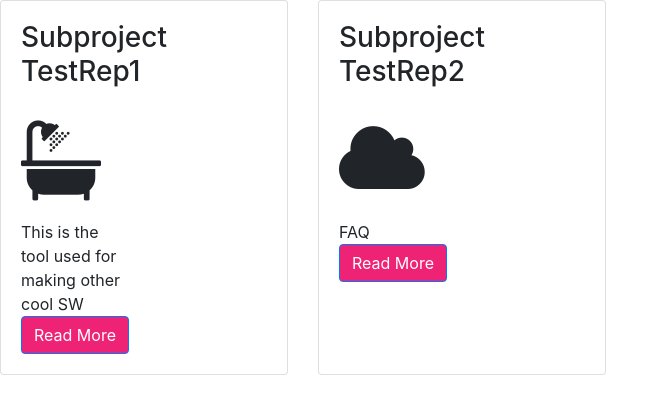
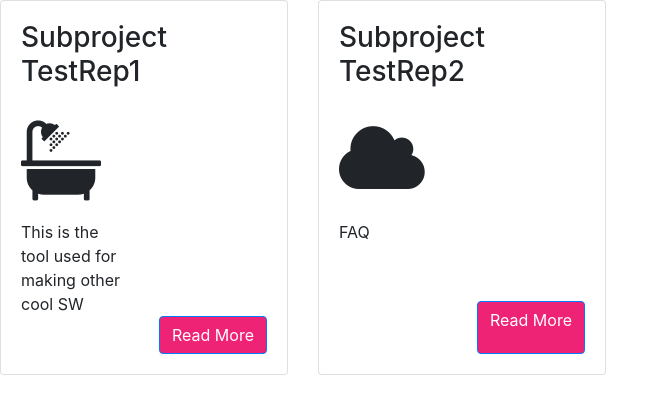
Before and after one commit to TestOrgLeonB/testorgleonb.github.io, a Jekyll site: the page built from README.md, in a window 1280 px wide. Shown: the top 414 px of the page, without its empty margins (0-669 px from the left). Built offline with Jekyll 4.4.1, drawn with Linux system fonts in a browser that asks for light colours; our own code applies the rules of GitHub Pages for plain Markdown files.

Commit message:
fixed styling

```diff
--- a/_layouts/default.html
+++ b/_layouts/default.html
@@ -19,8 +19,8 @@
                                 {% if remainder == 1 %}
 
                                 <div class="card" style="width: 18rem;">
-                                    <div class="card-body" style="flex: 20%">
-                                        <div class="row">
+                                    <div class="card-body" style="display: flex; flex-direction: column; height: 100%;">
+                                        <div class="row" style="flex: 20%">
                                             <div class="col">
                                                 <h3 class="card-title">{{ subproject.title }}</h3>
                                             </div>
@@ -36,7 +36,7 @@
                                             </div>
                                         </div>
                                         <div class="row" style="flex: 20%">
-                                            <div class="col">
+                                            <div class="col"  style="display: flex; justify-content: flex-end;">
                                                 <a href="{{ subproject.url }}" class="btn btn-primary" style="background-color: #EE2375;">Read More</a>
                                             </div>
                                         </div>
--- /dev/null
+++ b/repository_targets.yaml
@@ -0,0 +1,2 @@
+TestRep1
+TestRep2
```
